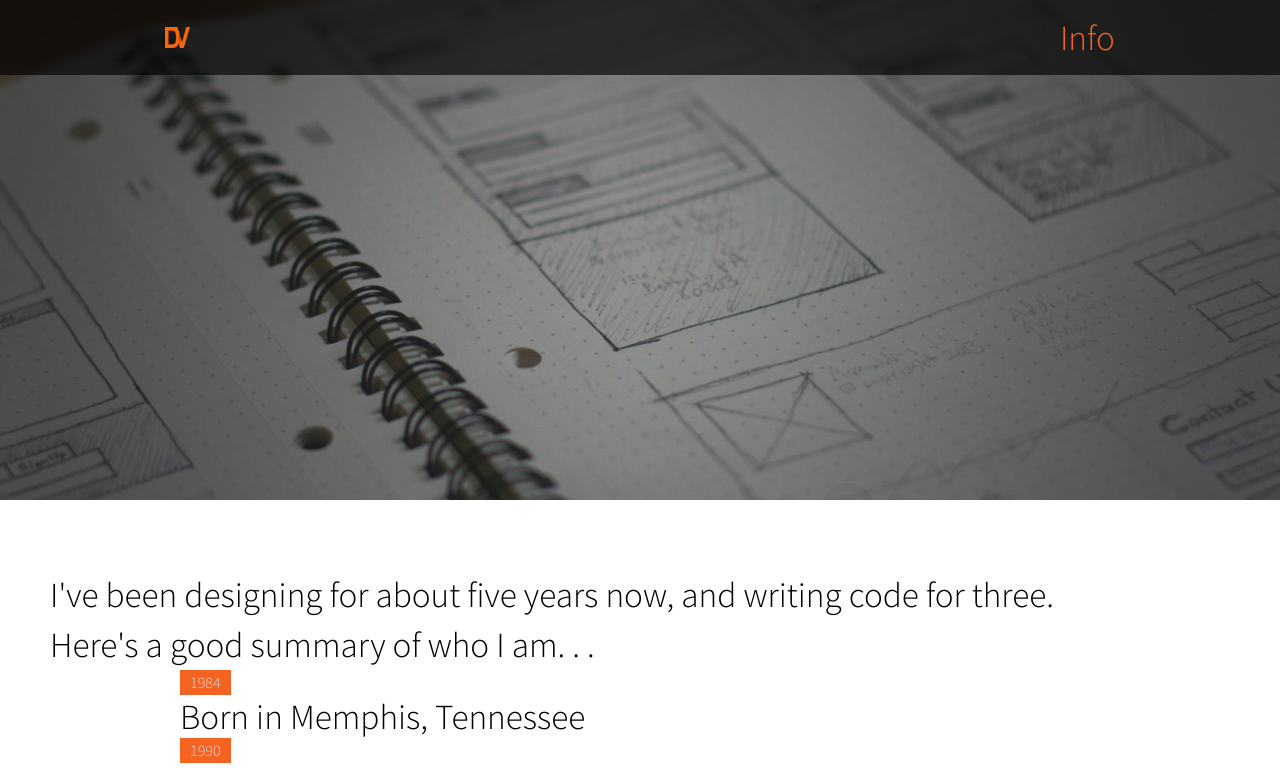
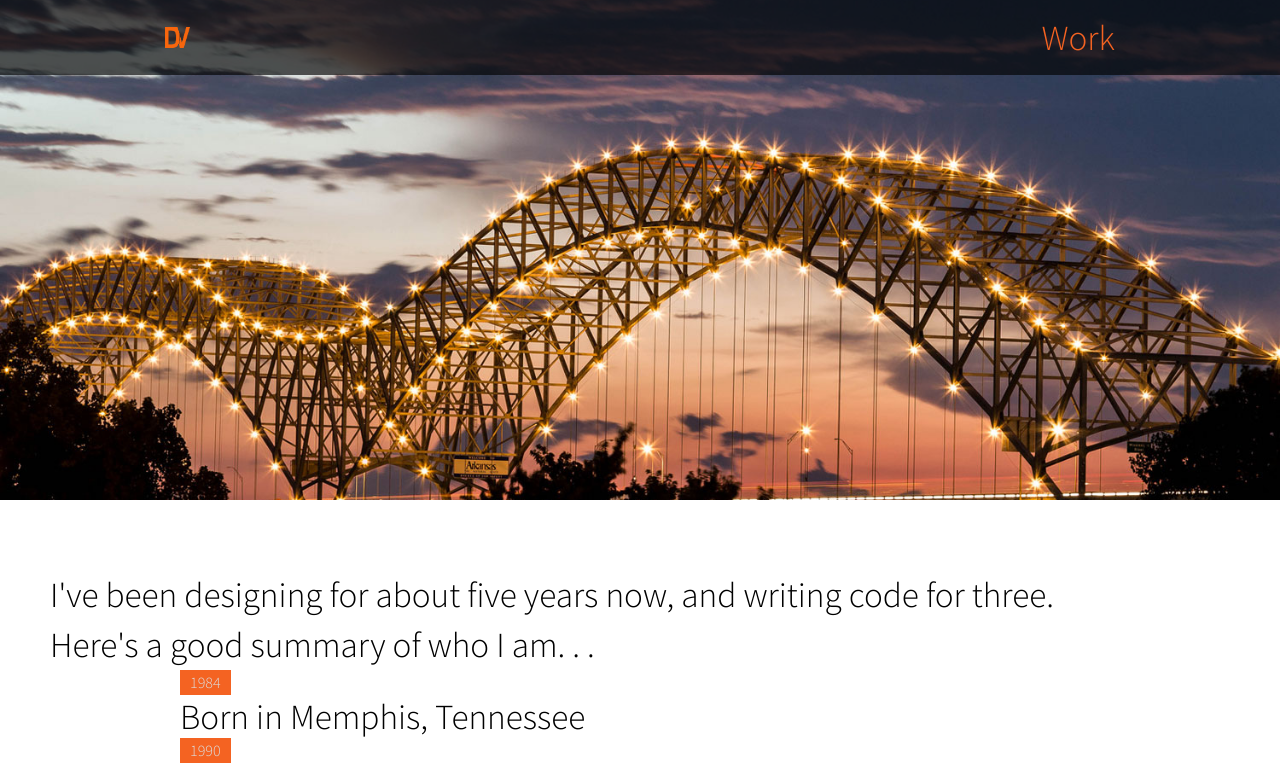
Before and after one commit to danielvaughn/portfolio, a website: page src/work.html in a window 1280 px wide. Shown: the top 769 px of the page. Drawn offline with nearby package versions, Linux system fonts and the light colour scheme; files that its build step writes are made by us from their sources; files whose address does not match are found by name.

Commit message:
Begins refactoring work pages

```diff
--- a/src/partials/page-header.html
+++ b/src/partials/page-header.html
@@ -8,7 +8,7 @@
                 </h1>
             </li>
             <li class="page-header--item_info">
-                <a href="info.html">Info</a>
+                <a href="work.html">Work</a>
             </li>
         </ul>
     </nav>
--- a/src/scss/_about.scss
+++ b/src/scss/_about.scss
@@ -1,6 +1,6 @@
 @import "helper";
 
-.info-page .header-container { background-image: url('../img/site/river_bg.jpg'); }
+.info-page .page-header { background-image: url('../img/site/river_bg.jpg'); }
 
 .content-about {
     ul {
```
Also changed, not shown: src/index.html (+1 -1 lines), src/work.html (renamed from src/info.html).
